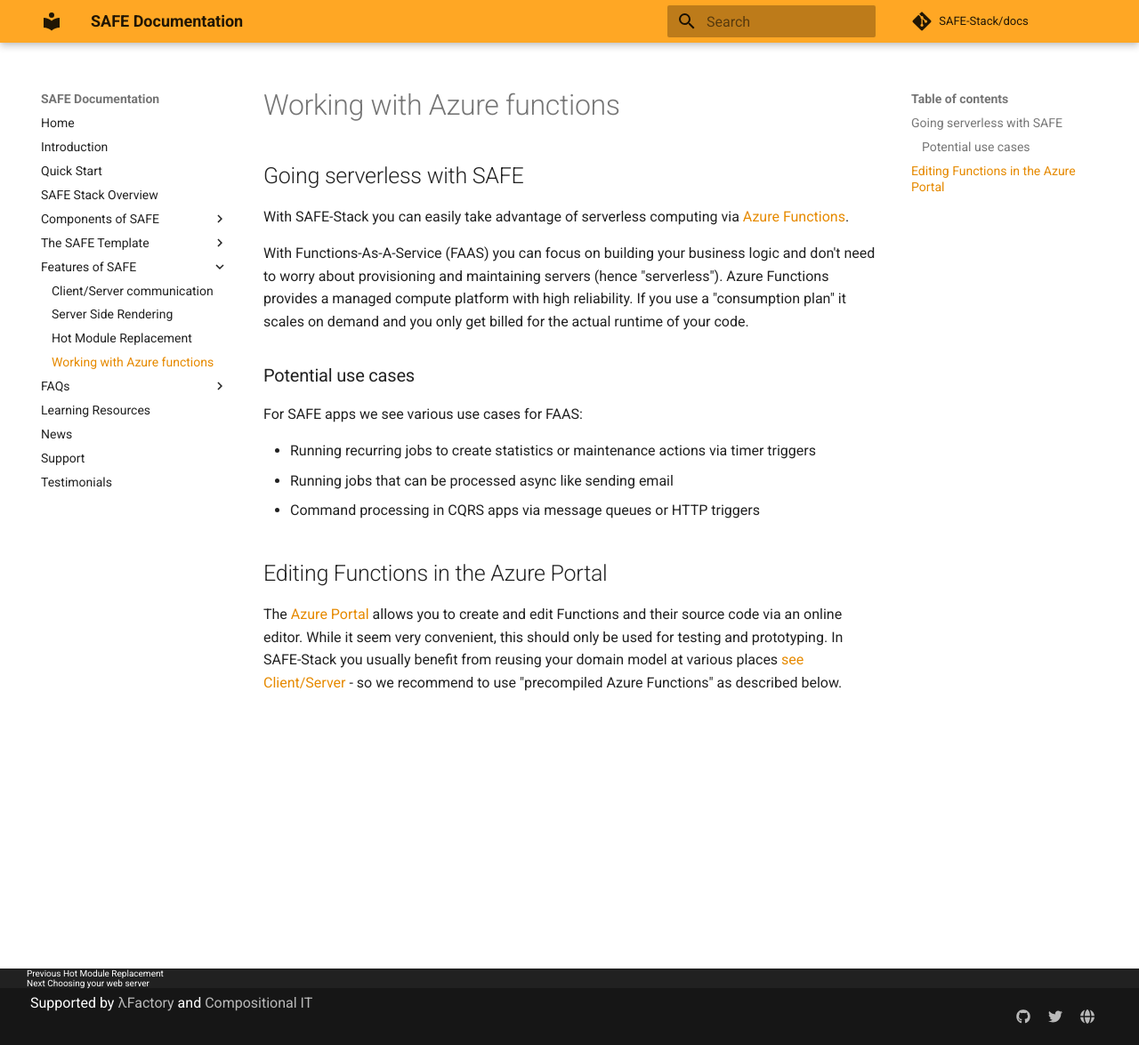
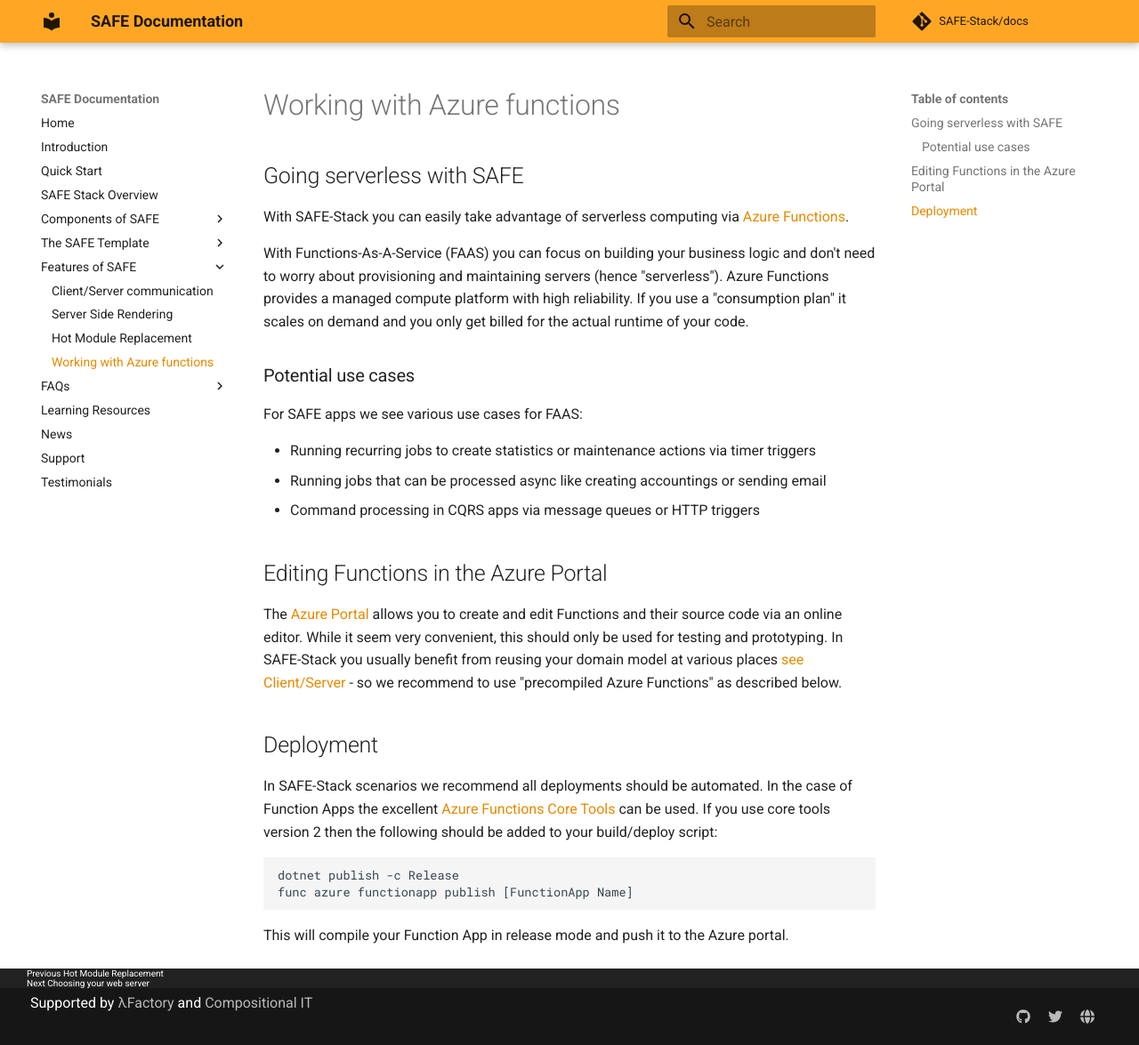
Before and after one commit to SAFE-Stack/docs, an MkDocs documentation site: the page built from docs/feature-azurefunctions.md, in a window 1280 px wide and 1175 px high. Shown: the whole window at 89% size. Built offline with MkDocs 1.6.1 and Material for MkDocs 9.7.7, drawn with Linux system fonts in a browser that asks for light colours; comment, search, counter and statistics services are not loaded; old or Windows-style settings are respelled for this version of MkDocs.

Commit message:
Deployment

```diff
--- a/docs/feature-azurefunctions.md
+++ b/docs/feature-azurefunctions.md
@@ -9,10 +9,19 @@
 For SAFE apps we see various use cases for FAAS:
 
 * Running recurring jobs to create statistics or maintenance actions via timer triggers
-* Running jobs that can be processed async like sending email
+* Running jobs that can be processed async like creating accountings or sending email
 * Command processing in CQRS apps via message queues or HTTP triggers
 
 
 ## Editing Functions in the Azure Portal
 
 The [Azure Portal](https://portal.azure.com) allows you to create and edit Functions and their source code via an online editor. While it seem very convenient, this should only be used for testing and prototyping. In SAFE-Stack you usually benefit from reusing your domain model at various places [see Client/Server](feature-clientserver.md) - so we recommend to use "precompiled Azure Functions" as described below.
+
+## Deployment
+
+In SAFE-Stack scenarios we recommend all deployments should be automated. In the case of Function Apps the excellent [Azure Functions Core Tools](https://github.com/Azure/azure-functions-core-tools) can be used. If you use core tools version 2 then the following should be added to your build/deploy script:
+
+    dotnet publish -c Release
+    func azure functionapp publish [FunctionApp Name]
+
+This will compile your Function App in release mode and push it to the Azure portal.
```
